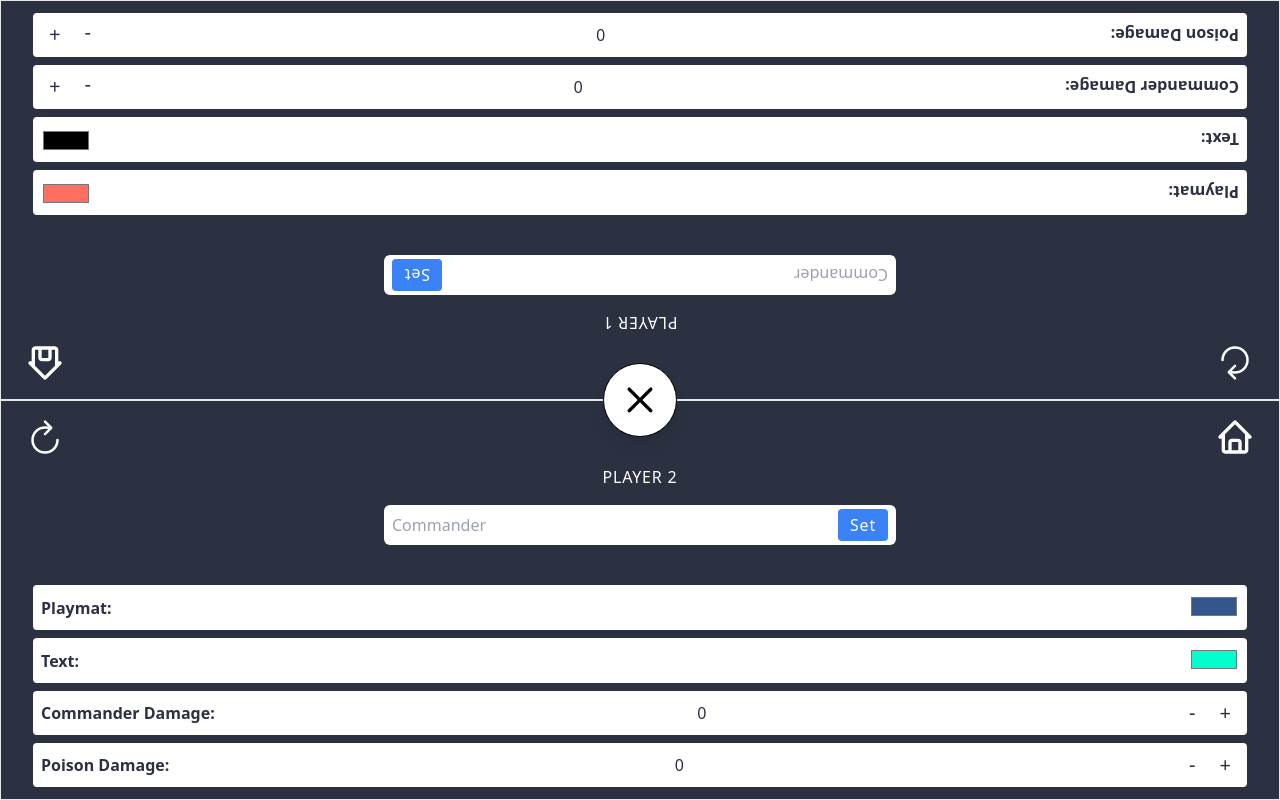
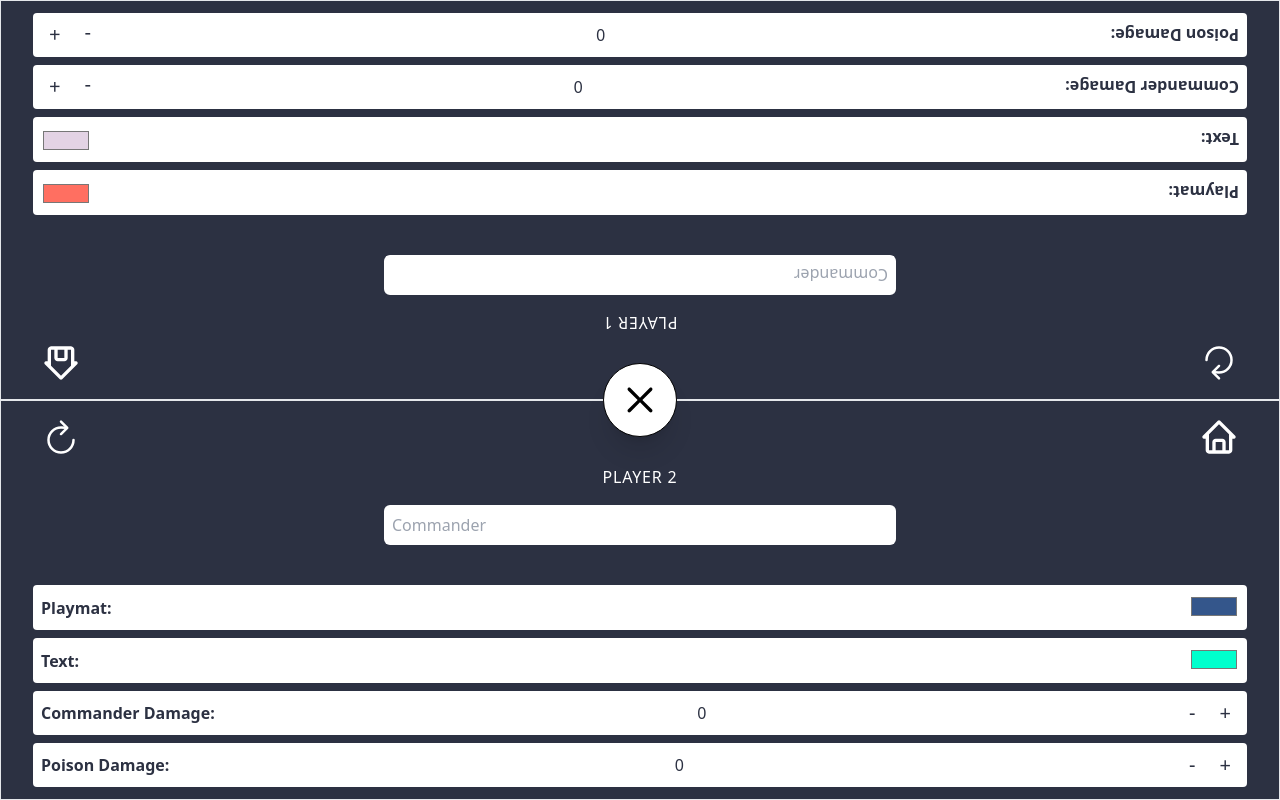
Before and after one commit to mdubelbeis/mtg-life-counter, a React (Vite) app: page /commander/two-players in a window 1280 px wide. Both pictures are taken after a click on the element 640 px from the left and 400 px from the top of the page. Built offline with nearby package versions, Linux system fonts and the light colour scheme.

Commit message:
refactoring

```diff
--- a/src/app/commander/PlayerOneSlice.ts
+++ b/src/app/commander/PlayerOneSlice.ts
@@ -8,7 +8,7 @@ const initialState = {
   commanderDamage: 0,
   commander: "",
   boardColor: "#FF6F61",
-  textColor: "##E3D3E4",
+  textColor: "#E3D3E4",
 };
 
 export const playerOneSlice = createSlice({
--- a/src/components/PlaymatHeader/BgColorForm.tsx
+++ b/src/components/PlaymatHeader/BgColorForm.tsx
@@ -1,6 +1,8 @@
 import { useEffect, useState } from "react";
 import { useDispatch, useSelector } from "react-redux";
+import { updatePlayerFourBoardColor } from "../../app/commander/PlayerFourSlice";
 import { updatePlayerOneBoardColor } from "../../app/commander/PlayerOneSlice";
+import { updatePlayerThreeBoardColor } from "../../app/commander/PlayerThreeSlice";
 import { updatePlayerTwoBoardColor } from "../../app/commander/PlayerTwoSlice";
 import { RootState } from "../../app/store";
 import ApplyButton from "../ui/ApplyButton";
@@ -57,6 +59,12 @@ const BgColorForm: React.FC<BgColorFormProps> = ({ player }) => {
       case "PlayerTwo":
         dispatch(updatePlayerTwoBoardColor(boardColor));
         break;
+      case "PlayerThree":
+        dispatch(updatePlayerThreeBoardColor(boardColor));
+        break;
+      case "PlayerFour":
+        dispatch(updatePlayerFourBoardColor(boardColor));
+        break;
       default:
         console.log("Error...dummy");
     }
--- a/src/components/PlaymatHeader/CommanderInputForm.tsx
+++ b/src/components/PlaymatHeader/CommanderInputForm.tsx
@@ -10,49 +10,52 @@ interface CommanderInputFormProps {
 }
 const CommanderInputForm: React.FC<CommanderInputFormProps> = ({ player }) => {
   const [errorMessage, setErrorMessage] = useState("");
+  const [commander, setCommander] = useState("");
   const dispatch = useDispatch();
 
-  const handleCommanderSubmit = (e: React.ChangeEvent<HTMLFormElement>) => {
+  const handleCommanderSubmit = (e: React.ChangeEvent<HTMLInputElement>) => {
     e.preventDefault();
-    if (e.currentTarget.commander.value.length > 0) {
+    if (commander.length > 0) {
       setErrorMessage("");
       switch (player) {
         case "PlayerOne":
-          dispatch(updatePlayerOneCommander(e.currentTarget.commander.value));
+          dispatch(updatePlayerOneCommander(commander));
           break;
         case "PlayerTwo":
-          dispatch(updatePlayerTwoCommander(e.currentTarget.commander.value));
+          dispatch(updatePlayerTwoCommander(commander));
           break;
         case "PlayerThree":
-          dispatch(updatePlayerThreeCommander(e.currentTarget.commander.value));
+          dispatch(updatePlayerThreeCommander(commander));
           break;
         case "PlayerFour":
-          dispatch(updatePlayerFourCommander(e.currentTarget.commander.value));
+          dispatch(updatePlayerFourCommander(commander));
           break;
       }
     } else {
       setErrorMessage("Please enter a longer name");
     }
 
-    e.currentTarget.commander.value = "";
+    setCommander("");
   };
 
   return (
-    <form onSubmit={handleCommanderSubmit} className="w-full relative max-w-lg">
+    <form className="w-full relative max-w-lg">
       <label>
         <input
           type="text"
           id="commander"
           placeholder="Commander"
           className="border-0 rounded-md w-full text-black px-2 py-2"
+          onChange={(e) => setCommander(e.target.value)}
+          onBlur={handleCommanderSubmit}
         />
       </label>
-      <button
+      {/* <button
         className={`absolute top-[4px] right-2 bg-blue-500 rounded py-1 px-3 tracking-wider hover:bg-blue-700 active:bg-blue-700`}
         onChange={() => console.log("Clicked")}
       >
         Set
-      </button>
+      </button> */}
       <p className="text-red-500 py-2">{errorMessage}</p>
     </form>
   );
--- a/src/components/PlaymatHeader/MobileMenu.tsx
+++ b/src/components/PlaymatHeader/MobileMenu.tsx
@@ -17,7 +17,7 @@ const MobileMenu: React.FC<MobileMenuProps> = ({ onClick, menuBackground }) => {
   return (
     <div
       onClick={handleIconClick}
-      className={`absolute top-1/2 left-1/2 -translate-x-1/2 -translate-y-1/2 border-[1px] shadow-lg ${
+      className={`absolute top-1/2 left-1/2 -translate-x-1/2 -translate-y-1/2 border-[0.5px] shadow-xl ${
         switchMenuIcon ? "border-black" : "border-white"
       } ${menuBackground} z-[1000]`}
     >
--- a/src/components/PlaymatHeader/PlaymatHeaderNav.tsx
+++ b/src/components/PlaymatHeader/PlaymatHeaderNav.tsx
@@ -9,10 +9,10 @@ const handleRefreshGame = () => {
 const PlaymatHeaderNav: React.FC = () => {
   return (
     <nav>
-      <div className="absolute top-4 left-6" onClick={handleRefreshGame}>
+      <div className="absolute top-4 left-10" onClick={handleRefreshGame}>
         <IoRefresh className="w-10 h-10 hover:cursor-pointer" />
       </div>
-      <div className="absolute top-4 right-6">
+      <div className="absolute top-4 right-10">
         <Link to="/">
           <BiHome className="w-10 h-10" />
         </Link>
--- a/src/components/PlaymatHeader/TextColorForm.tsx
+++ b/src/components/PlaymatHeader/TextColorForm.tsx
@@ -13,7 +13,7 @@ interface TextColorMenuProps {
 
 const TextColorMenu: React.FC<TextColorMenuProps> = ({ player }) => {
   const dispatch = useDispatch();
-  const [textColor, setTextColor] = useState<string>("");
+  const [textColor, setTextColor] = useState<string>("#000000");
 
   const playerOneTextColor = useSelector(
     (state: RootState) => state.PlayerOne.textColor
```
